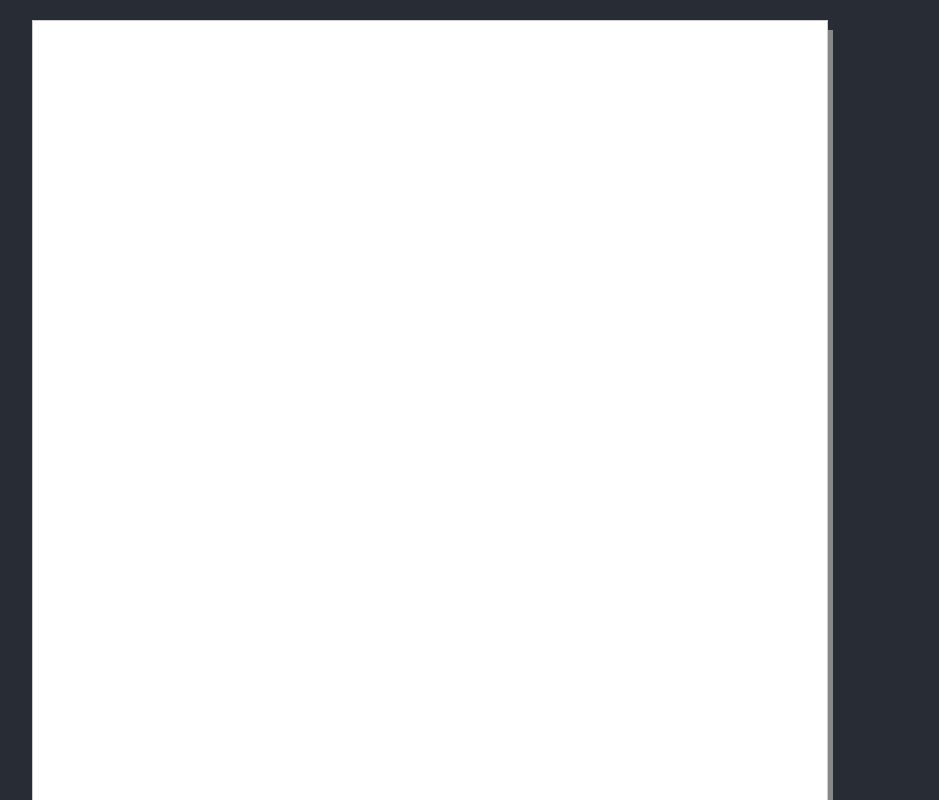
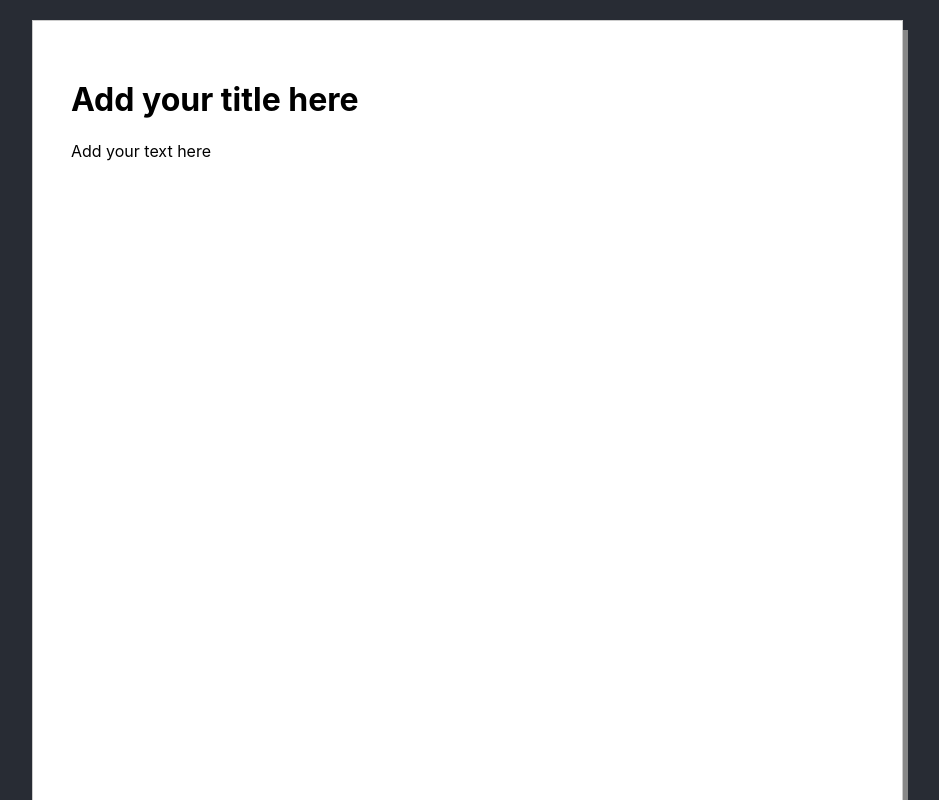
Before and after one commit to luckasfrigo/paper, a React (Create React App) app: page / in a window 1280 px wide. Shown: the top 800 px of the page, without its empty margins (211-1150 px from the left). Built offline with nearby package versions, Linux system fonts and the light colour scheme.

Commit message:
Adds editable text to page

```diff
--- a/src/components/Paper.css
+++ b/src/components/Paper.css
@@ -6,4 +6,6 @@
   background-color: white;
   border: 1px solid #ccc;
   box-shadow: 5px 10px #888888;
+  text-align: left;
+  padding: 10mm;
 }
--- a/src/components/Paper.tsx
+++ b/src/components/Paper.tsx
@@ -4,7 +4,8 @@ import './Paper.css';
 function Paper() {
   return (
     <div className="paper">
-
+      <h1 contentEditable="true">Add your title here</h1>
+      <p contentEditable="true">Add your text here</p>
     </div>
   );
 }
```
